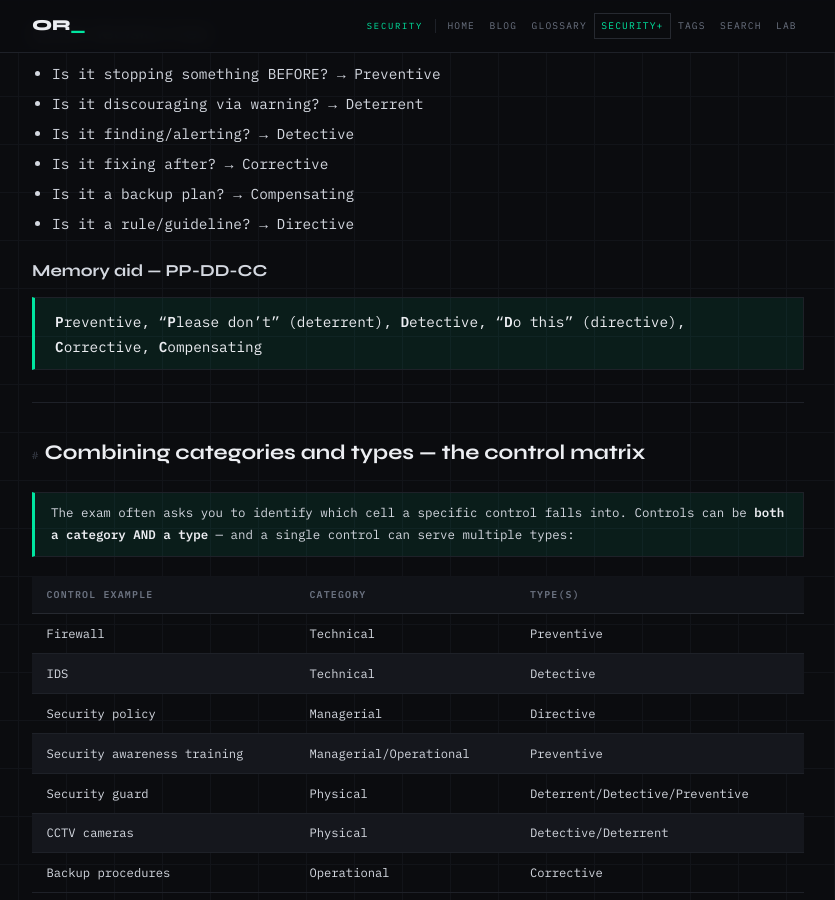
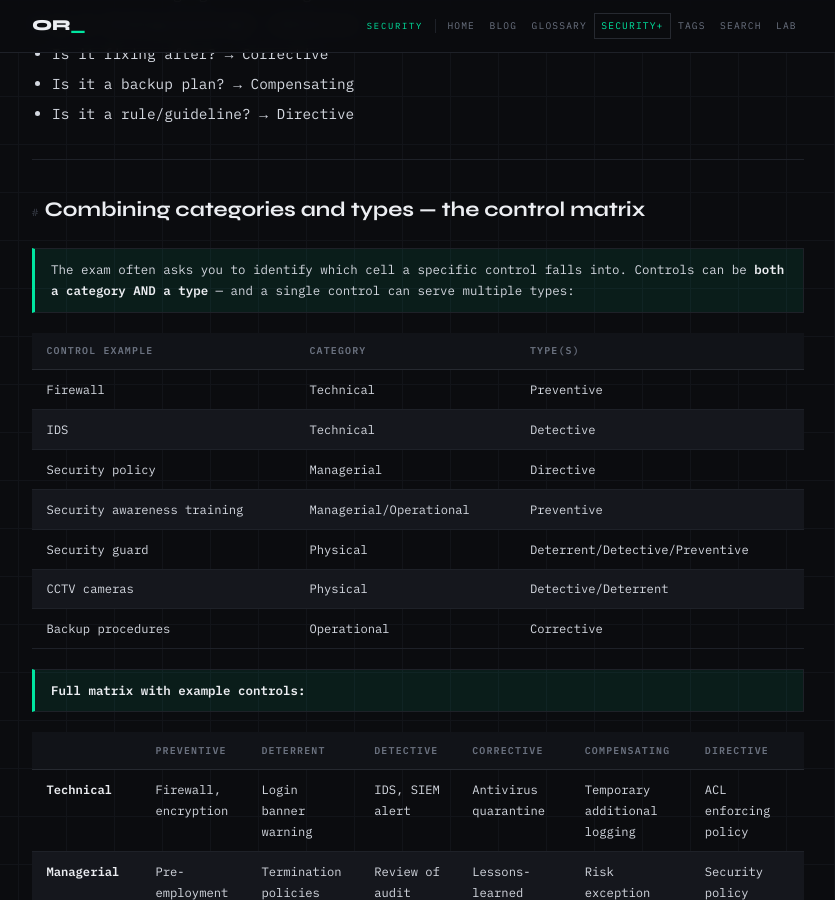
Before and after one commit to ondrejrollinger/ondrejrollinger.github.io, a Jekyll site: the page built from secplus/objectives/1-1/index.md, in a window 1280 px wide and 900 px high, scrolled down 2466 px. Shown: the whole window, without its empty margins (222-1057 px from the left). Built offline with Jekyll 4.4.1, drawn with Linux system fonts in a browser that asks for light colours; some of the changed text lies outside the part shown.

Commit message:
Remove memory aids from index.md
Removed memory aids for TMOP and PP-DD-CC from the document.

```diff
--- a/secplus/objectives/1-1/index.md
+++ b/secplus/objectives/1-1/index.md
@@ -51,10 +51,6 @@ Any single control can be described by combining one category with one type. For
 | **Operational** | Procedural | Day-to-day processes carried out by people | "Think people doing things" | Backup procedures, account reviews, log monitoring, configuration management, incident response activities, security awareness training delivery |
 | **Physical** | — | Tangible, real-world measures to protect assets | "If you can physically touch it, it's physical" | Locks, badge readers, security guards, CCTV, fences, bollards, mantraps, fire suppression, HVAC |
 
-#### Memory aid — TMOP
-
-> **T**ech **M**anagers **O**perate **P**hysically
-
 ---
 
 ### Security control types (the six functions)
@@ -76,10 +72,6 @@ Any single control can be described by combining one category with one type. For
 - Is it fixing after?                  → Corrective
 - Is it a backup plan?                 → Compensating
 - Is it a rule/guideline?              → Directive
-
-#### Memory aid — PP-DD-CC
-
-> **P**reventive, "**P**lease don't" (deterrent), **D**etective, "**D**o this" (directive), **C**orrective, **C**ompensating
 
 ---
 
```
